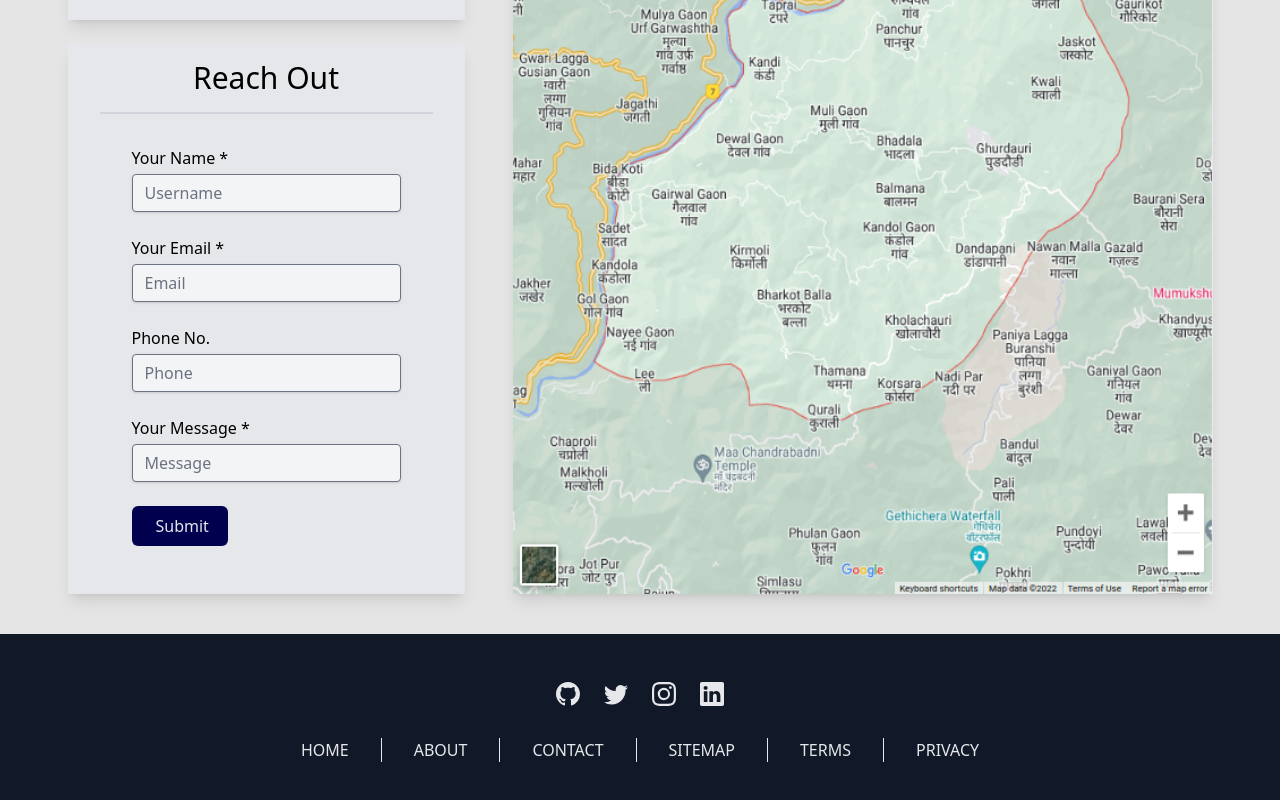
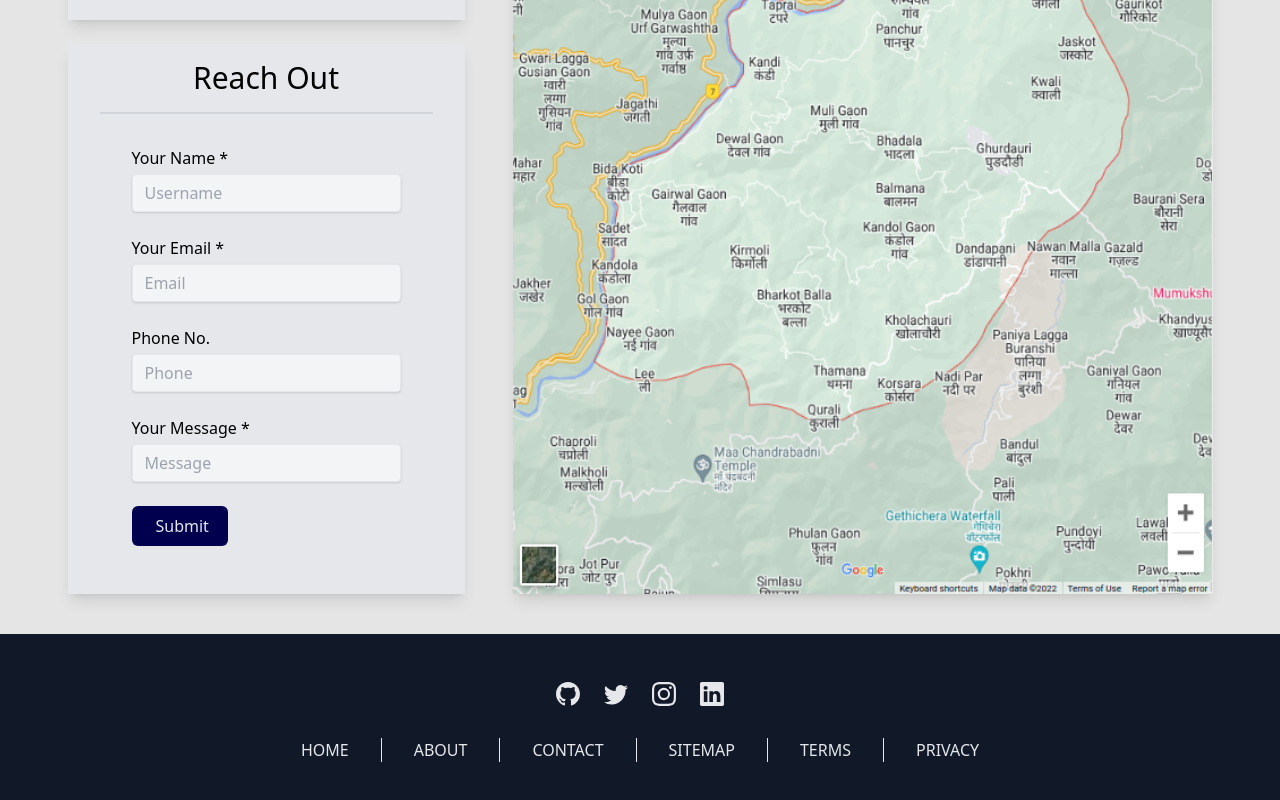
Before and after one commit to AbhinavXT/alumni, a Next.js app: page / in a window 1280 px wide. Shown: the part 3827-4627 px from the top of the page. Built offline with nearby package versions, Linux system fonts and the light colour scheme.

Commit message:
site button dropdown

```diff
--- a/tailwind.config.js
+++ b/tailwind.config.js
@@ -1,7 +1,6 @@
 /** @type {import('tailwindcss').Config} */
 module.exports = {
   content: [
-    "./node_modules/flowbite-react/**/*.js",
     './pages/**/*.{js,ts,jsx,tsx}',
     './components/**/*.{js,ts,jsx,tsx}',
   ],
@@ -11,7 +10,5 @@ module.exports = {
       'lg' : '1270px'
     },
   },
-  plugins: [
-    require("flowbite/plugin")
-  ],
+  plugins: [],
 }
```
